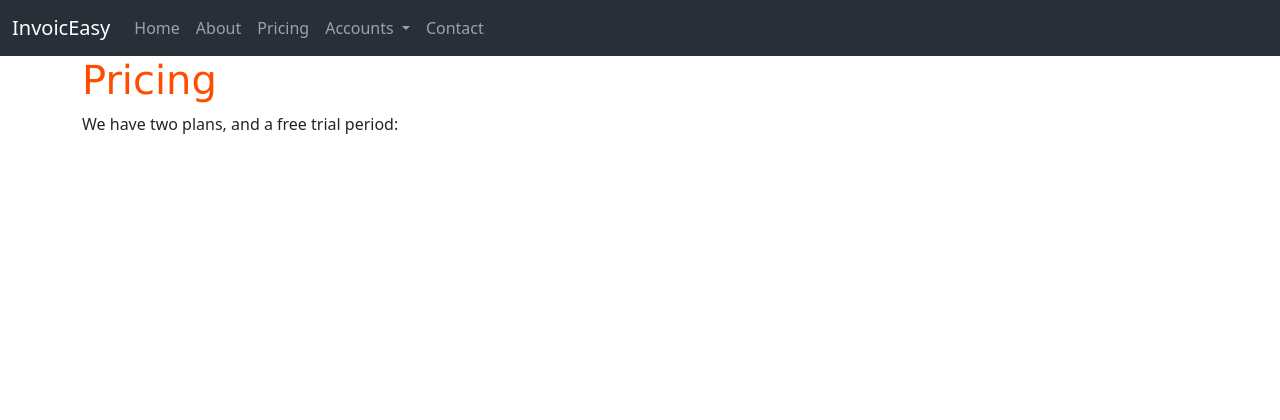
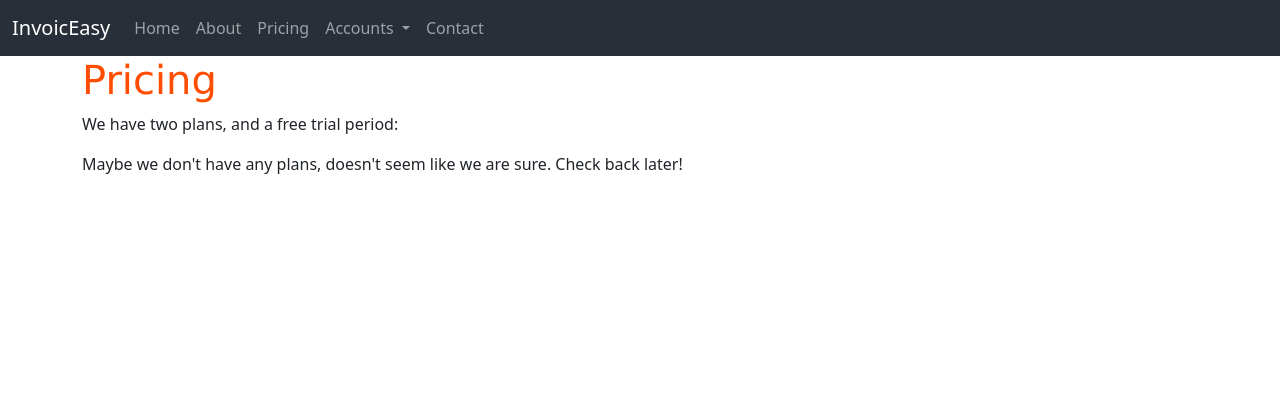
Before and after one commit to lilblupig/invoiceasy, a Django app: page /products/ in a window 1280 px wide. Shown: the top 420 px of the page. Run offline with Django 3.2, Linux system fonts and the light colour scheme; data that the repository does not hold is empty; some web fonts are replaced.

Commit message:
Add protection for no plans being found

```diff
--- a/products/templates/products/pricing.html
+++ b/products/templates/products/pricing.html
@@ -20,6 +20,7 @@
             <div class="col-12">
                 <p>We have two plans, and a free trial period:</p>
                 <div class="row">
+                    {% if plans %}
                         {% for plan in plans %}
                         <div class="card col-12 col-md-6 col-lg-4">
                             <img src="{{ plan.image.url }}" class="card-img-top" alt="{{ plan.image_alt }}">
@@ -31,6 +32,9 @@
                             </div>
                         </div>
                         {% endfor %}
+                    {% else %}
+                        <p>Maybe we don't have any plans, doesn't seem like we are sure.  Check back later!</p>
+                    {% endif %}
                 </div>
             </div>
         </div>
```
Lines whose indentation alone changed are shown as unchanged.
